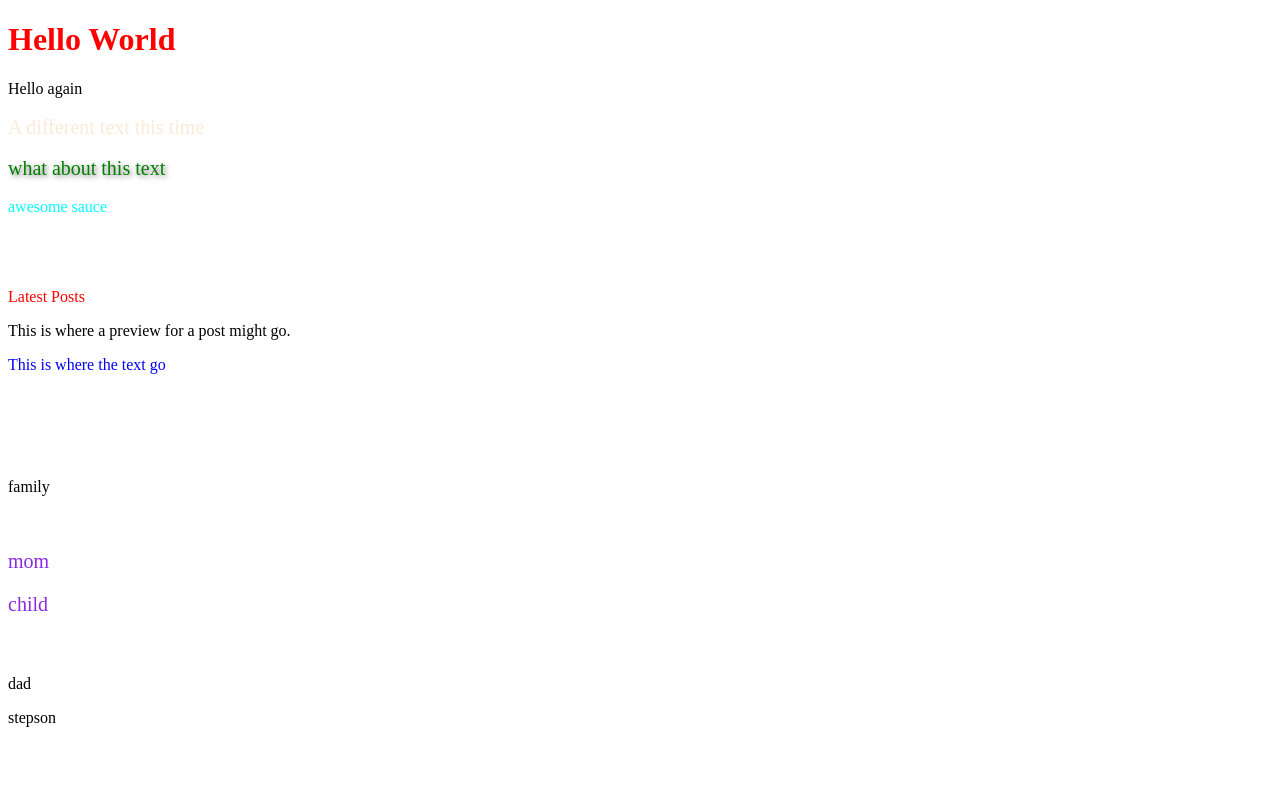
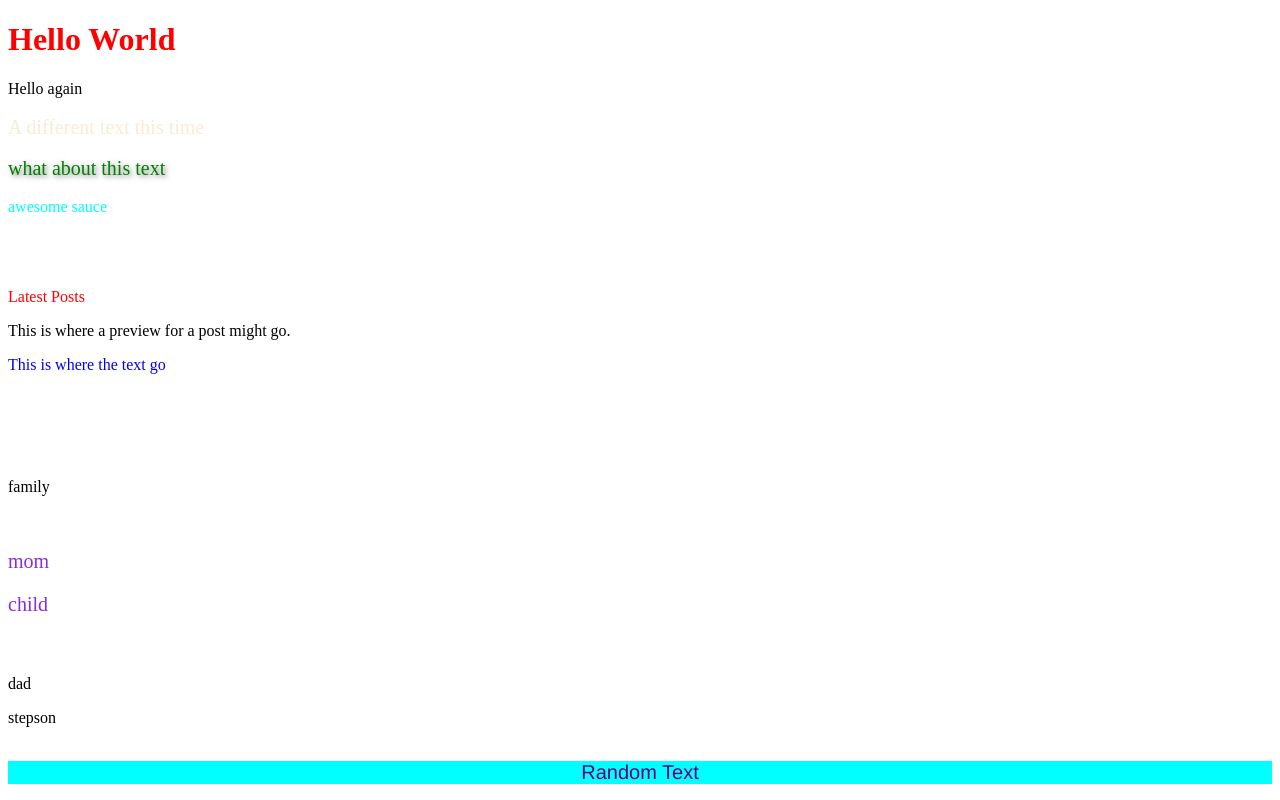
Before and after one commit to yassinvila/odin, a plain HTML site: page html-boilerplate/index.html in a window 1280 px wide. Shown: the top 800 px of the page. Drawn offline with Linux system fonts and the light colour scheme.

Commit message:
Update on 2024/11/23

```diff
--- a/html-boilerplate/index.html
+++ b/html-boilerplate/index.html
@@ -34,5 +34,10 @@ for a index.html file by default  -->
             </div>
         </div>
 
+        <br>
+        <div class="random">Random Text</div>
+        <br><br>
+
+        <img class="photo" src="../odin-links-and-images/images/charlesdeluvio-Mv9hjnEUHR4-unsplash.jpg">
     </body>
 </html>
--- a/html-boilerplate/styles.css
+++ b/html-boilerplate/styles.css
@@ -52,3 +52,20 @@ in the elements. there are four types of combinators.*/
 .family .dad .stepson{
     font-size: 50px;
 }
+
+.random {
+    /* hex color */
+    color: #1100ff;
+    /* rgb color */
+    color: rgb(100, 0, 127);
+    /* blackground color */
+    background-color: aqua;
+    /* font-family */
+    font-family: 'Franklin Gothic Medium', 'Arial Narrow', Arial, sans-serif;
+    /* font-size */
+    font-size: 20px;
+    /* font-weight */
+    font-weight: 200;
+    /* text alignment in the page */
+    text-align: center;
+}
```
